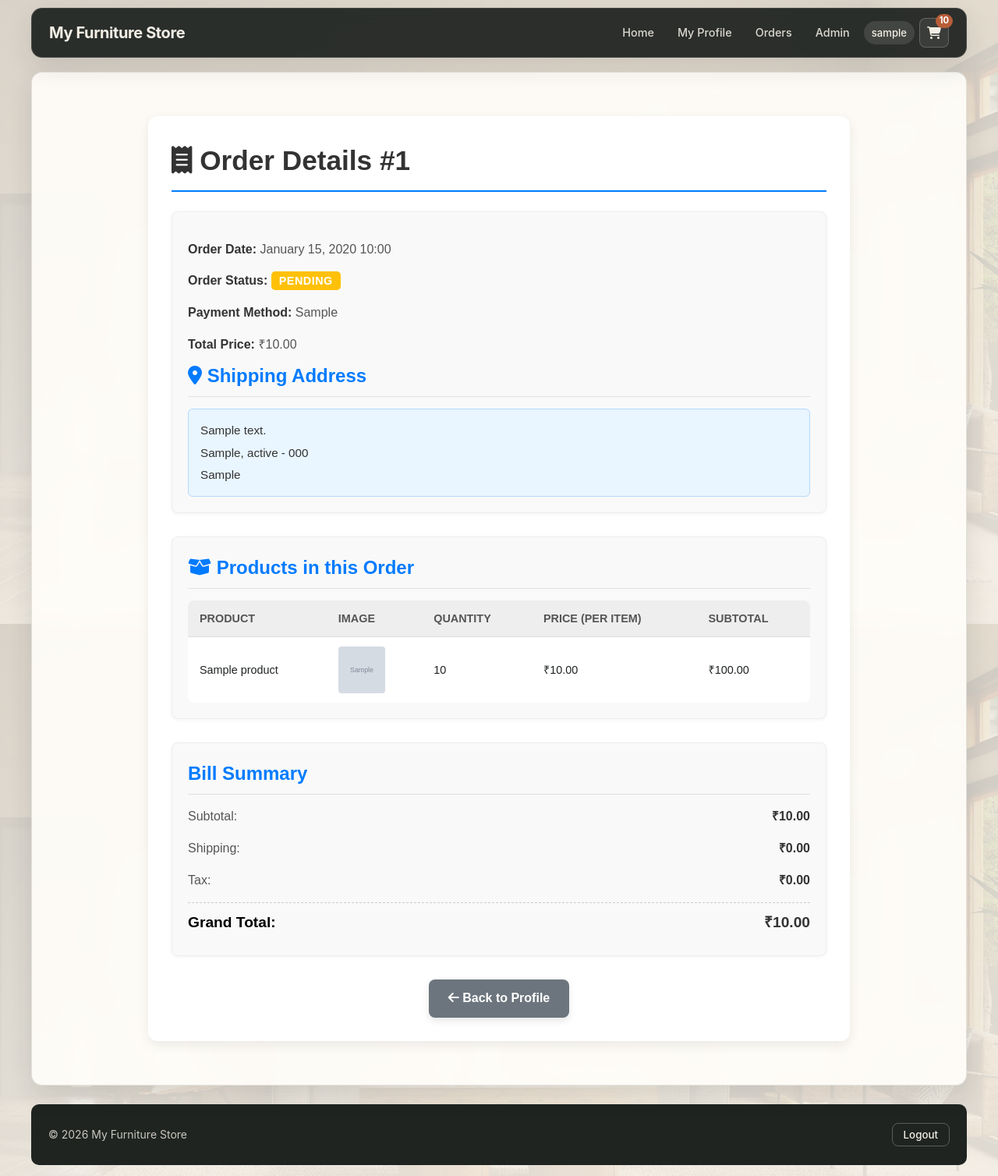
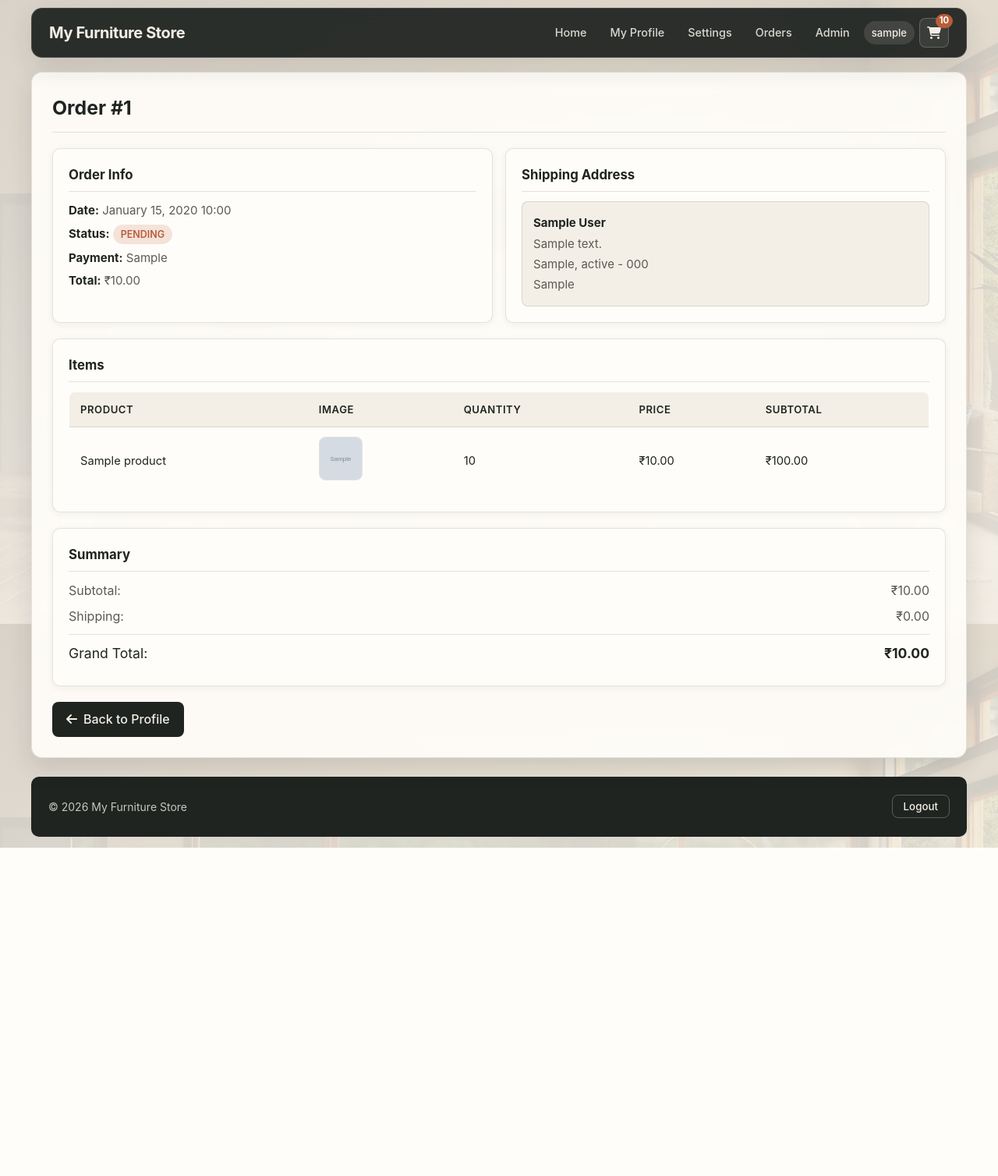
Before and after one commit to ad4rshp/furnitureAPPwithDjango, a Django app: page /order/1/ in a window 1280 px wide. Shown: the whole page at 78% size. After the commit the page ends 1087 px from the top, so only its background shows below. Run offline with Django 5.2, Linux system fonts and the light colour scheme; a user stored in the database is signed in; tables that the repository leaves empty hold one stand-in row (values such as "Sample post"); grey boxes marked "Sample" are stand-in pictures.

Commit message:
Add user settings page, update order details UI, compact profile, and move Place Order into cart table

```diff
--- a/furniture_app/static/order_detail.css
+++ b/furniture_app/static/order_detail.css
@@ -1,114 +1,101 @@
-/* General container for the order details page */
 .order-detail-container {
-    max-width: 900px;
-    margin: 30px auto;
-    padding: 30px;
-    background-color: #ffffff;
-    border-radius: 12px;
-    box-shadow: 0 5px 15px rgba(0,0,0,0.08);
-    font-family: Arial, sans-serif;
+    display: flex;
+    flex-direction: column;
+    gap: 20px;
 }
 
 .order-detail-container h2 {
-    font-size: 2.2em;
-    color: #333;
-    margin-top: 0;
-    margin-bottom: 25px;
-    border-bottom: 2px solid #007bff;
-    padding-bottom: 10px;
+    margin: 0;
+    padding-bottom: 12px;
+    border-bottom: 1px solid var(--border-subtle);
+    font-size: 1.55rem;
 }
 
-/* Section styling (summary, items, bill, admin) */
+.order-summary-grid {
+    display: grid;
+    grid-template-columns: repeat(auto-fit, minmax(260px, 1fr));
+    gap: 16px;
+}
+
 .order-summary-section,
 .order-items-section,
 .bill-summary-section {
-    margin-bottom: 30px;
+    background: var(--surface-card);
+    border: 1px solid var(--border-subtle);
+    border-radius: var(--radius-md);
     padding: 20px;
-    background-color: #f9f9f9;
-    border-radius: 8px;
-    border: 1px solid #eee;
-    box-shadow: 0 1px 5px rgba(0,0,0,0.05);
+    box-shadow: var(--shadow-sm);
 }
 
 .order-summary-section h3,
 .order-items-section h3,
 .bill-summary-section h3 {
-    font-size: 1.5em;
-    color: #007bff;
-    margin-top: 0;
-    margin-bottom: 15px;
-    border-bottom: 1px solid #e0e0e0;
+    margin: 0 0 12px;
     padding-bottom: 8px;
+    border-bottom: 1px solid var(--border-subtle);
+    font-size: 1.05rem;
 }
 
 .order-summary-section p {
-    margin-bottom: 8px;
-    font-size: 1em;
-    color: #555;
+    margin: 6px 0;
+    color: var(--ink-secondary);
+    font-size: 0.94rem;
 }
 
-.order-summary-section p strong {
-    color: #333;
+.order-summary-section strong {
+    color: var(--ink-primary);
 }
 
-/* Order Status Badge */
 .order-status {
-    padding: 4px 10px;
-    border-radius: 5px;
+    display: inline-block;
+    padding: 3px 10px;
+    border-radius: 999px;
+    font-size: 0.78rem;
     font-weight: 600;
-    font-size: 0.9em;
     text-transform: uppercase;
-    letter-spacing: 0.5px;
-    color: white;
 }
 
-.order-status.pending { background-color: #ffc107; }
-.order-status.processing { background-color: #17a2b8; }
-.order-status.shipped { background-color: #007bff; }
-.order-status.delivered { background-color: #28a745; }
-.order-status.cancelled { background-color: #dc3545; }
+.order-status.pending { background: rgba(184, 93, 56, 0.16); color: var(--accent); }
+.order-status.processing { background: rgba(31, 36, 33, 0.12); color: var(--ink-primary); }
+.order-status.shipped { background: rgba(31, 36, 33, 0.85); color: var(--primary-light); }
+.order-status.delivered { background: rgba(33, 110, 57, 0.16); color: var(--success); }
+.order-status.cancelled { background: rgba(180, 35, 24, 0.14); color: var(--danger); }
 
-/* Shipping Address Box */
 .shipping-address-box {
-    background-color: #e9f5ff;
-    border: 1px solid #b3d9ff;
-    border-radius: 6px;
-    padding: 15px;
-    margin-top: 15px;
+    background: var(--primary-light);
+    border: 1px solid var(--border-subtle);
+    border-radius: var(--radius-sm);
+    padding: 12px 14px;
+    margin-top: 8px;
 }
 
 .shipping-address-box p {
-    margin: 0 0 5px 0;
-    font-size: 0.95em;
-    color: #333;
-}
-.shipping-address-box p:last-child {
-    margin-bottom: 0;
+    margin: 3px 0;
 }
 
-/* Order Items Table */
 .order-items-table {
     width: 100%;
     border-collapse: collapse;
-    margin-top: 15px;
-    background-color: #ffffff;
-    border-radius: 8px;
+    border: 1px solid var(--border-subtle);
+    border-radius: var(--radius-sm);
     overflow: hidden;
 }
 
 .order-items-table th,
 .order-items-table td {
-    padding: 12px 15px;
+    padding: 12px 14px;
     text-align: left;
-    border-bottom: 1px solid #ddd;
-    font-size: 0.9em;
+    border-bottom: 1px solid var(--border-subtle);
+    font-size: 0.92rem;
+    vertical-align: middle;
 }
 
 .order-items-table th {
-    background-color: #eee;
-    font-weight: bold;
-    color: #555;
+    background: var(--primary-light);
+    font-weight: 600;
+    font-size: 0.82rem;
     text-transform: uppercase;
+    letter-spacing: 0.04em;
 }
 
 .order-items-table tr:last-child td {
@@ -116,115 +103,46 @@
 }
 
 .order-item-image {
-    width: 60px;
-    height: 60px;
+    width: 56px;
+    height: 56px;
     object-fit: cover;
-    border-radius: 4px;
-    vertical-align: middle;
+    border-radius: var(--radius-sm);
+    border: 1px solid var(--border-subtle);
 }
 
-/* Bill Summary Section */
 .bill-summary-section p {
     display: flex;
     justify-content: space-between;
-    margin-bottom: 8px;
-    font-size: 1em;
-    color: #555;
-}
-
-.bill-summary-section p span {
-    font-weight: bold;
-    color: #333;
+    margin: 8px 0;
+    color: var(--ink-secondary);
 }
 
 .bill-summary-section .grand-total {
-    font-size: 1.2em;
-    font-weight: bold;
-    color: #000;
-    border-top: 1px dashed #ccc;
+    border-top: 1px solid var(--border-subtle);
     padding-top: 10px;
-    margin-top: 15px;
-}
-
-.update-status-btn {
-    background-color: #28a745;
-    color: white;
-    padding: 10px 20px;
-    border: none;
-    border-radius: 5px;
-    cursor: pointer;
-    font-size: 1em;
-    font-weight: 600;
-    transition: background-color 0.2s ease;
-}
-
-.update-status-btn:hover {
-    background-color: #218838;
-}
-
-/* Actions at the bottom */
-.order-detail-actions {
-    margin-top: 30px;
-    text-align: center;
+    margin-top: 10px;
+    font-size: 1.1rem;
+    color: var(--ink-primary);
 }
 
 .back-to-profile-btn {
-    display: inline-block;
-    background-color: #6c757d;
-    color: white;
-    padding: 12px 25px;
-    border-radius: 8px;
+    display: inline-flex;
+    align-items: center;
+    gap: 8px;
+    padding: 10px 18px;
+    background: var(--primary-dark);
+    color: var(--primary-light);
     text-decoration: none;
-    font-size: 1em;
-    font-weight: 600;
-    transition: background-color 0.3s ease, transform 0.2s ease, box-shadow 0.2s ease;
-    box-shadow: 0 4px 10px rgba(0,0,0,0.1);
+    border-radius: var(--radius-sm);
+    font-weight: 500;
 }
 
 .back-to-profile-btn:hover {
-    background-color: #5a6268;
-    transform: translateY(-2px);
-    box-shadow: 0 6px 15px rgba(0,0,0,0.15);
+    background: var(--accent);
+    color: #fff;
 }
 
-/* No address message */
-.no-address-message {
-    text-align: center;
-    font-size: 1em;
-    color: #dc3545;
-    padding: 15px;
-    border: 1px dashed #dc3545;
-    border-radius: 6px;
-    background-color: #ffe0e0;
-    margin-top: 15px;
-}
-
-/* Responsive adjustments */
 @media (max-width: 768px) {
-    .order-detail-container {
-        padding: 20px;
-        margin: 20px auto;
-    }
-
-    .order-detail-container h2 {
-        font-size: 1.8em;
-        margin-bottom: 20px;
-    }
-
-    .order-summary-section,
-    .order-items-section,
-    .bill-summary-section {
-        padding: 15px;
-        margin-bottom: 20px;
-    }
-
-    .order-summary-section h3,
-    .order-items-section h3,
-    .bill-summary-section h3 {
-        font-size: 1.3em;
-        margin-bottom: 10px;
-    }
-
     .order-items-table thead {
         display: none;
     }
--- a/furniture_app/templates/base.html
+++ b/furniture_app/templates/base.html
@@ -20,6 +20,7 @@
                 <a href="{% url 'furniture_app:index' %}" class="nav-link">Home</a>
                 {% if user.is_authenticated %}
                     <a href="{% url 'furniture_app:user_profile' %}" class="nav-link">My Profile</a>
+                    <a href="{% url 'furniture_app:user_settings' %}" class="nav-link">Settings</a>
                     {% if user.is_staff %}
                         <a href="{% url 'furniture_app:admin_view_all_orders' %}" class="nav-link">Orders</a>
                         <a href="{% url 'admin:index' %}" class="nav-link">Admin</a>
--- a/furniture_app/templates/order_detail.html
+++ b/furniture_app/templates/order_detail.html
@@ -9,28 +9,34 @@
 
 {% block content %}
 <div class="order-detail-container">
-    <h2><i class="fa-solid fa-receipt"></i> Order Details #{{ order.id }}</h2>
+    <h2>Order #{{ order.id }}</h2>
+
+    <div class="order-summary-grid">
+        <div class="order-summary-section">
+            <h3>Order Info</h3>
+            <p><strong>Date:</strong> {{ order.order_date|date:"F d, Y H:i" }}</p>
+            <p><strong>Status:</strong> <span class="order-status {{ order.status|lower }}">{{ order.get_status_display }}</span></p>
+            <p><strong>Payment:</strong> {{ order.payment_method|default:"N/A" }}</p>
+            <p><strong>Total:</strong> ₹{{ order.total_price|floatformat:2 }}</p>
+        </div>
 
         <div class="order-summary-section">
-        <p><strong>Order Date:</strong> {{ order.order_date|date:"F d, Y H:i" }}</p>
-        <p><strong>Order Status:</strong> <span class="order-status {{ order.status|lower }}">{{ order.get_status_display }}</span></p>
-        <p><strong>Payment Method:</strong> {{ order.payment_method|default:"N/A" }}</p>
-        <p><strong>Total Price:</strong> ₹{{ order.total_price|floatformat:2 }}</p>
-
+            <h3>Shipping Address</h3>
             {% if order.shipping_address %}
-            <h3><i class="fa-solid fa-location-dot"></i> Shipping Address</h3>
                 <div class="shipping-address-box">
+                    <p><strong>{{ order.shipping_address.first_name }} {{ order.shipping_address.last_name }}</strong></p>
                     <p>{{ order.shipping_address.street_address }}</p>
                     <p>{{ order.shipping_address.city }}, {{ order.shipping_address.state }} - {{ order.shipping_address.zip_code }}</p>
                     <p>{{ order.shipping_address.country }}</p>
                 </div>
             {% else %}
-            <p class="no-address-message">No shipping address provided for this order.</p>
+                <p>No shipping address provided.</p>
             {% endif %}
+        </div>
     </div>
 
     <div class="order-items-section">
-        <h3><i class="fa-solid fa-box-open"></i> Products in this Order</h3>
+        <h3>Items</h3>
         {% if order_items %}
             <table class="order-items-table">
                 <thead>
@@ -38,7 +44,7 @@
                         <th>Product</th>
                         <th>Image</th>
                         <th>Quantity</th>
-                        <th>Price (per item)</th>
+                        <th>Price</th>
                         <th>Subtotal</th>
                     </tr>
                 </thead>
@@ -66,10 +72,9 @@
     </div>
 
     <div class="bill-summary-section">
-        <h3>Bill Summary</h3>
+        <h3>Summary</h3>
         <p>Subtotal: <span>₹{{ order.total_price|floatformat:2 }}</span></p>
         <p>Shipping: <span>₹0.00</span></p>
-        <p>Tax: <span>₹0.00</span></p>
         <p class="grand-total">Grand Total: <strong><span>₹{{ order.total_price|floatformat:2 }}</span></strong></p>
     </div>
 
--- a/furniture_app/tests.py
+++ b/furniture_app/tests.py
@@ -274,3 +274,7 @@ class FurnitureAppTests(TestCase):
         resp_addr = self.client.get(reverse('furniture_app:add_address'))
         self.assertEqual(resp_addr.status_code, 200)
         self.assertContains(resp_addr, 'Add New Address')
+
+        resp_settings = self.client.get(reverse('furniture_app:user_settings'))
+        self.assertEqual(resp_settings.status_code, 200)
+        self.assertContains(resp_settings, 'Account Settings')
--- a/furniture_app/urls.py
+++ b/furniture_app/urls.py
@@ -15,6 +15,7 @@ urlpatterns = [
     path('remove_from_cart/<int:item_pk>/', views.remove_from_cart, name='remove_from_cart'),
     path('cart/update_quantity/<int:item_pk>/', views.update_cart_item_quantity, name='update_cart_item_quantity'),
     path('profile/', views.user_profile, name='user_profile'),
+    path('settings/', views.user_settings, name='user_settings'),
     path('checkout/', views.checkout, name='checkout'),
     path('place_order/', views.checkout, name='place_order'),
     path('order/<int:order_pk>/', views.order_detail, name='order_detail'),
--- a/furniture_app/views.py
+++ b/furniture_app/views.py
@@ -9,7 +9,8 @@ from django.urls import reverse
 from django.contrib import messages
 from django.contrib.auth.decorators import login_required
 from django.contrib.admin.views.decorators import staff_member_required
-from django.contrib.auth import login
+from django.contrib.auth import login, update_session_auth_hash
+from django.contrib.auth.forms import PasswordChangeForm
 from django.views.decorators.http import require_GET, require_POST
 
 from .models import Product, SaleBanner, Cart, CartItem, Address, Order, OrderItem
@@ -476,6 +477,34 @@ def user_profile(request):
 
 
 @login_required
+def user_settings(request):
+    profile_form = UserProfileForm(instance=request.user)
+    password_form = PasswordChangeForm(request.user)
+
+    if request.method == 'POST':
+        if 'update_account_submit' in request.POST:
+            profile_form = UserProfileForm(request.POST, instance=request.user)
+            if profile_form.is_valid():
+                profile_form.save()
+                messages.success(request, "Account details updated.")
+                return redirect('furniture_app:user_settings')
+            messages.error(request, "Please fix the errors in your account details.")
+        elif 'change_password_submit' in request.POST:
+            password_form = PasswordChangeForm(request.user, request.POST)
+            if password_form.is_valid():
+                user = password_form.save()
+                update_session_auth_hash(request, user)
+                messages.success(request, "Password updated successfully.")
+                return redirect('furniture_app:user_settings')
+            messages.error(request, "Please fix the errors in your password form.")
+
+    return render(request, 'settings.html', {
+        'profile_form': profile_form,
+        'password_form': password_form,
+    })
+
+
+@login_required
 def add_address(request):
     if request.method == 'POST':
         form = AddressForm(request.POST)
```
Also changed, not shown: other parts of furniture_app/static/order_detail.css (+10 -34 lines), furniture_app/static/cart.css (+28 -53 lines), furniture_app/static/userprofile.css (+42 -26 lines), furniture_app/templates/cart.html (+13 -11 lines), furniture_app/templates/settings.html (added, +36 -0 lines). Lines whose indentation alone changed are shown as unchanged.
